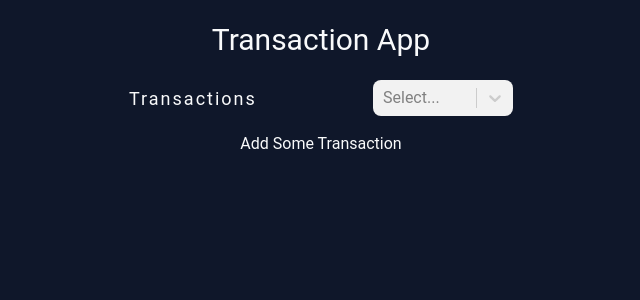
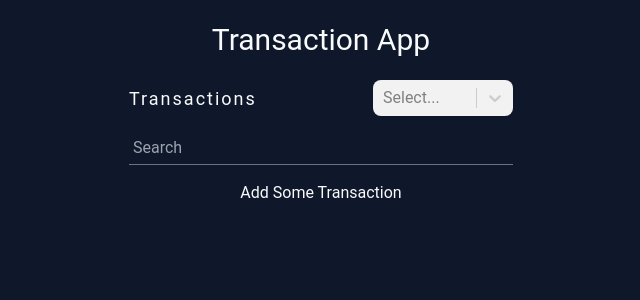
Before and after one commit to alimokhtari79/spa-transactionapp, a React (Create React App) app: page /all-transaction in a window 1280 px wide. Shown: the top 300 px of the page, without its empty margins (319-959 px from the left). Built offline with nearby package versions, Linux system fonts and the light colour scheme.

Commit message:
add search Functionality

```diff
--- a/src/Pages/AllTransactionsPage.jsx
+++ b/src/Pages/AllTransactionsPage.jsx
@@ -40,6 +40,7 @@ const AllTransactionsPage = ({ history }) => {
   const transactions = useTransaction();
   const { deleteHandler } = useTransactionActions();
   const [FilterTransactions, setFilterTransactions] = useState([]);
+  const [searchTransaction, setSearchTransaction] = useState(transactions);
   const [selectedOptions, setSelectedOptions] = useState('All');
   const [chartData, setChartData] = useState({
     labels: transactions.map((data) => data.desc),
@@ -55,6 +56,21 @@ const AllTransactionsPage = ({ history }) => {
   const deleteTransactionHandler = (id) => {
     deleteHandler(id);
     history.push('/');
+  };
+
+  const handelSearch = (e) => {
+    const searchValue = e.target.value;
+
+    if (searchValue === '') {
+      setFilterTransactions(transactions);
+    } else {
+      const filtered = searchTransaction.filter((entry) =>
+        Object.values(entry).some(
+          (val) => typeof val === 'string' && val.includes(searchValue)
+        )
+      );
+      setFilterTransactions(filtered);
+    }
   };
 
   const filteredTransactions = (status) => {
@@ -107,6 +123,14 @@ const AllTransactionsPage = ({ history }) => {
           />
         </div>
       </div>
+      <div>
+        <input
+          type="text"
+          className="mt-4 border-b border-b-gray-500 focus:border-b-white transition ease-in-out delay-300 bg-transparent p-1"
+          placeholder="Search"
+          onChange={handelSearch}
+        />
+      </div>
       {FilterTransactions.length === 0 ? (
         <p className="text-base mt-4 text-center">Add Some Transaction</p>
       ) : (
```
